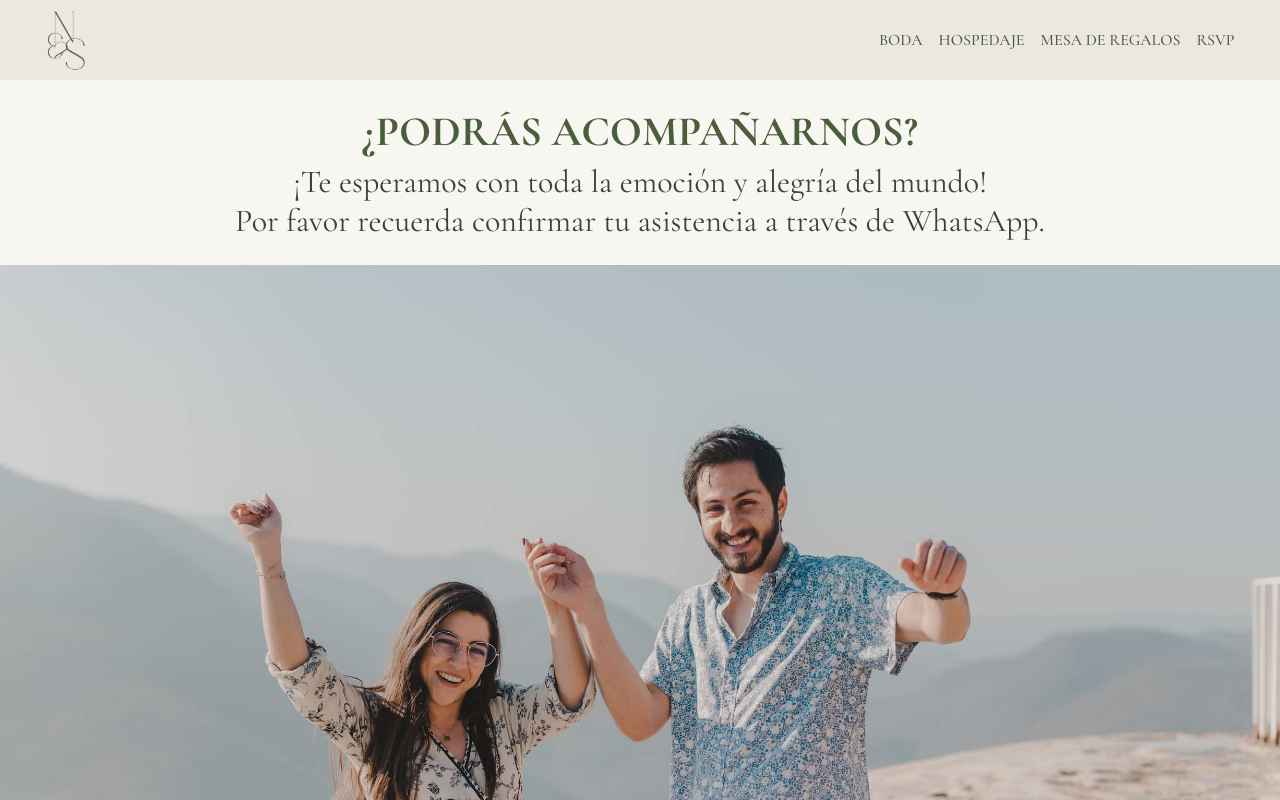
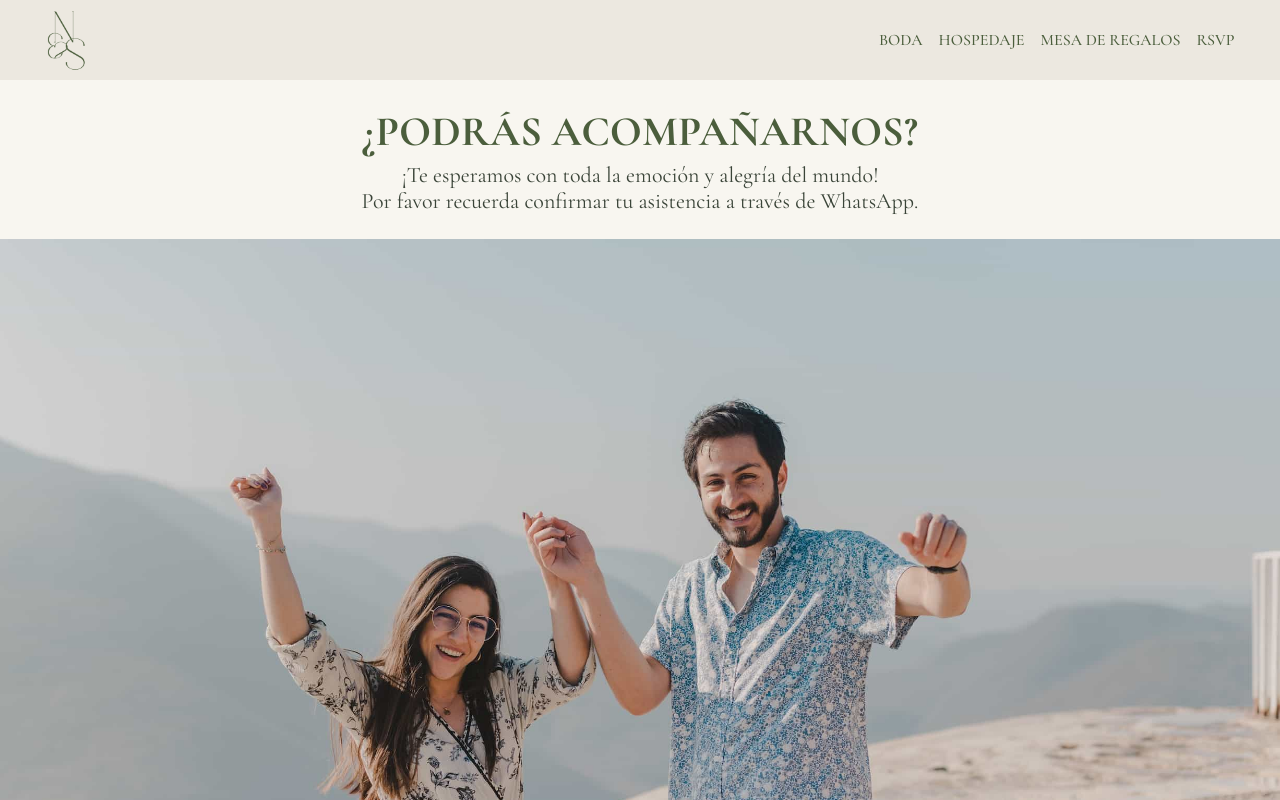
Before and after one commit to richipargo/nadia-stefan, a React (Vite) app: page /rsvp in a window 1280 px wide. Shown: the top 800 px of the page. Built offline with nearby package versions, Linux system fonts and the light colour scheme.

Commit message:
Decrease p font-size

```diff
--- a/src/components/Hospedaje.jsx
+++ b/src/components/Hospedaje.jsx
@@ -6,9 +6,6 @@ const Hospedaje = () => {
     <div className="hospedaje-container">
       <div className="hospedaje-header">
         <h1 className="hospedaje-h1">Hospedaje</h1>
-        {/* <h2 className="hospedaje-h2">
-          Aquí te dejamos algunas recomendaciones de hoteles en Tepoztlán.
-        </h2> */}
         <p className="hospedaje-header-p">
           Aquí te dejamos algunas recomendaciones de hoteles en Tepoztlán.
         </p>
--- a/src/style_components/hospedaje.css
+++ b/src/style_components/hospedaje.css
@@ -10,9 +10,6 @@
   font-size: 42px;
   text-transform: uppercase;
 }
-/* .hospedaje-h2 {
-  padding: 10px 0;
-} */
 .hospedaje-header-p {
   padding-top: 10px;
 }
--- a/src/style_components/regalos.css
+++ b/src/style_components/regalos.css
@@ -16,9 +16,9 @@
   padding-bottom: 5px;
 }
 
-.regalos-info {
+/* .regalos-info {
   font-size: 32px;
-}
+} */
 
 .regalos-img-container {
   width: 50%;
--- a/src/style_components/rsvp.css
+++ b/src/style_components/rsvp.css
@@ -7,9 +7,9 @@
   text-transform: uppercase;
   padding-bottom: 5px;
 }
-.rsvp-info {
+/* .rsvp-info {
   font-size: 32px;
-}
+} */
 .rsvp-img {
   width: 100%;
 }
```
